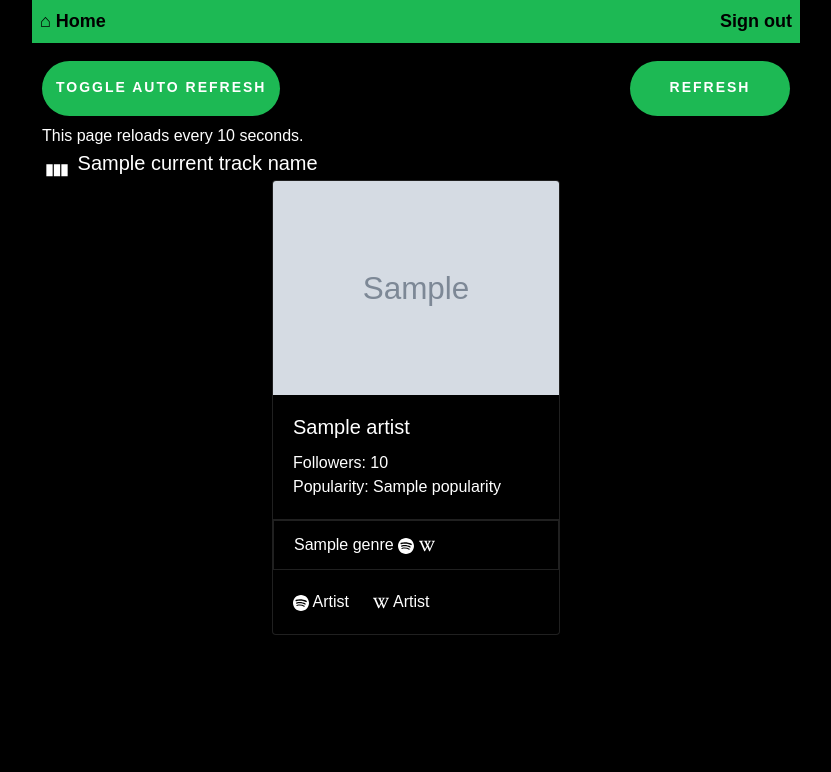
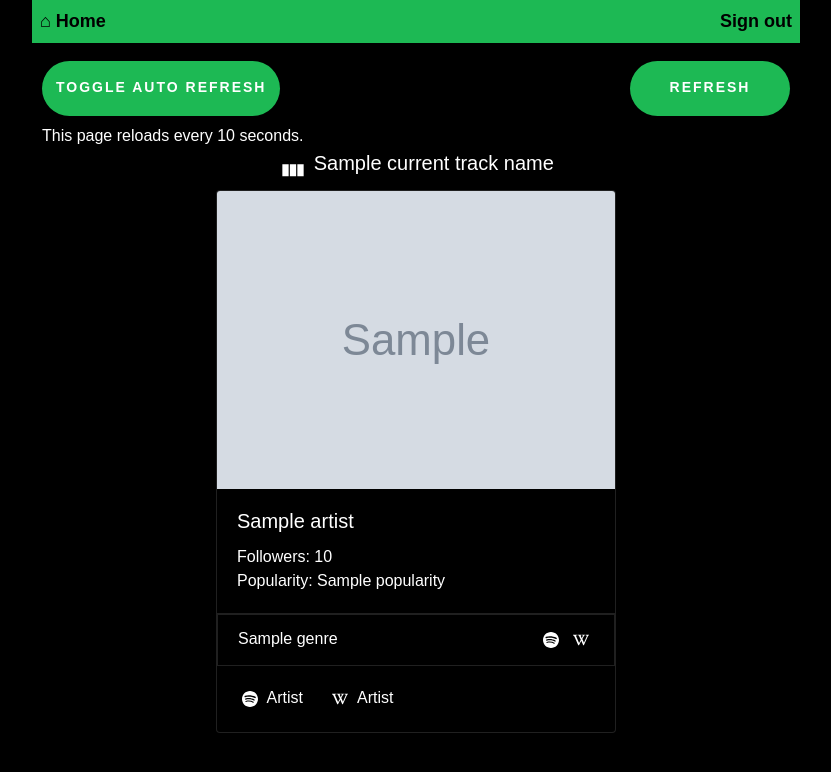
Before and after one commit to Phape/SpotifyTools, a Flask app: template templates/current_genres.html in a window 1280 px wide. Shown: the top 772 px of the page, without its empty margins (224-1055 px from the left). Run offline with Flask 2, Linux system fonts and the light colour scheme; the template is opened without the code that fills it: most values are stand-ins (such as "Sample title", 1, 10 or a date in 2020); grey boxes marked "Sample" are stand-in pictures; some libraries are stand-ins or nearby versions.

Commit message:
artist cards are now better scalable, wiki and spotify icons now float right

```diff
--- a/static/css/main.css
+++ b/static/css/main.css
@@ -101,13 +101,14 @@ a, p {
     cursor: pointer;
 }
 
-.inline-icon-invert-color {
-    height: 1em;
+.invert-color {
     filter: invert(100%);
 }
 
 .now-playing {
     font-size: 20px;
+    display: flex;
+    justify-content: center;
 }
 
 .now-playing .icon {
@@ -116,8 +117,10 @@ a, p {
 
 .artists-section {
     width: 100%;
+    padding: -5px;
     display: flex;
     flex-direction: row;
+    flex-wrap: wrap;
     justify-content: space-around;
     align-items: flex-start;
 }
@@ -125,6 +128,8 @@ a, p {
 .card {
     background-color: black;
     border: 1px solid rgba(255, 255, 255, 0.125);
+    max-width: 400px;
+    margin: 10px;
 }
 
 .card .list-group-item {
@@ -134,6 +139,15 @@ a, p {
 
 .card:hover {
     box-shadow: 0 8px 16px 0 rgba(29, 185, 84, 0.2);
+}
+
+.card .inline-icon {
+    height: 1em;
+    margin: 5px;
+}
+
+.card .list-group .icons {
+    float: right;
 }
 
 
--- a/templates/current_genres.html
+++ b/templates/current_genres.html
@@ -24,7 +24,7 @@
 
 <div class="artists-section">
     {% for artist in current_artists['artists'] %}
-    <div class="card" style="width: 18rem;">
+    <div class="card">
         <img class="card-img-top" src="{{artist['images'][1]['url']}}" alt="Card image cap">
         <div class="card-body">
             <h5 class="card-title">{{artist['name']}}</h5>
@@ -35,10 +35,13 @@
             {% if artist['genres']|length %}
             {% for genre in artist['genres'] %}
             <li class="list-group-item">{{genre}}
-                <a href="spotify:search:genre:{{genre}}" target="blank"><img src="static/images/spotify.svg"
-                        alt="spotify icon" class="inline-icon-invert-color"></a>
-                <a href="https://en.wikipedia.org/wiki/{{genre}}" target="_blank"><img src="/static/images/wiki.svg"
-                        alt="wiki logo" class="inline-icon-invert-color"></a></li>
+                <div class="icons">
+                    <a href="spotify:search:genre:{{genre}}" target="blank"><img src="static/images/spotify.svg"
+                            alt="spotify icon" class="inline-icon invert-color"></a>
+                    <a href="https://en.wikipedia.org/wiki/{{genre}}" target="_blank"><img src="/static/images/wiki.svg"
+                            alt="wiki logo" class="inline-icon invert-color"></a>
+                </div>
+            </li>
             {% endfor %}
             {% else %}
             <li class="list-group-item">Spotify currently has no genres listed for {{artist['name']}}.</li>
@@ -46,9 +49,9 @@
         </ul>
         <div class="card-body">
             <a href="{{artist['uri']}}" class="card-link" target="blank"><img src="static/images/spotify.svg"
-                    alt="spotify icon" class="inline-icon-invert-color"> Artist</a>
+                    alt="spotify icon" class="inline-icon invert-color"> Artist</a>
             <a href="https://en.wikipedia.org/wiki/{{artist['name']}}" class="card-link" target="_blank"><img
-                    src="/static/images/wiki.svg" alt="wiki logo" class="inline-icon-invert-color"> Artist</a>
+                    src="/static/images/wiki.svg" alt="wiki logo" class="inline-icon invert-color"> Artist</a>
         </div>
     </div>
     {% endfor %}
```
Also changed, not shown: todo.md (+4 -6 lines).
